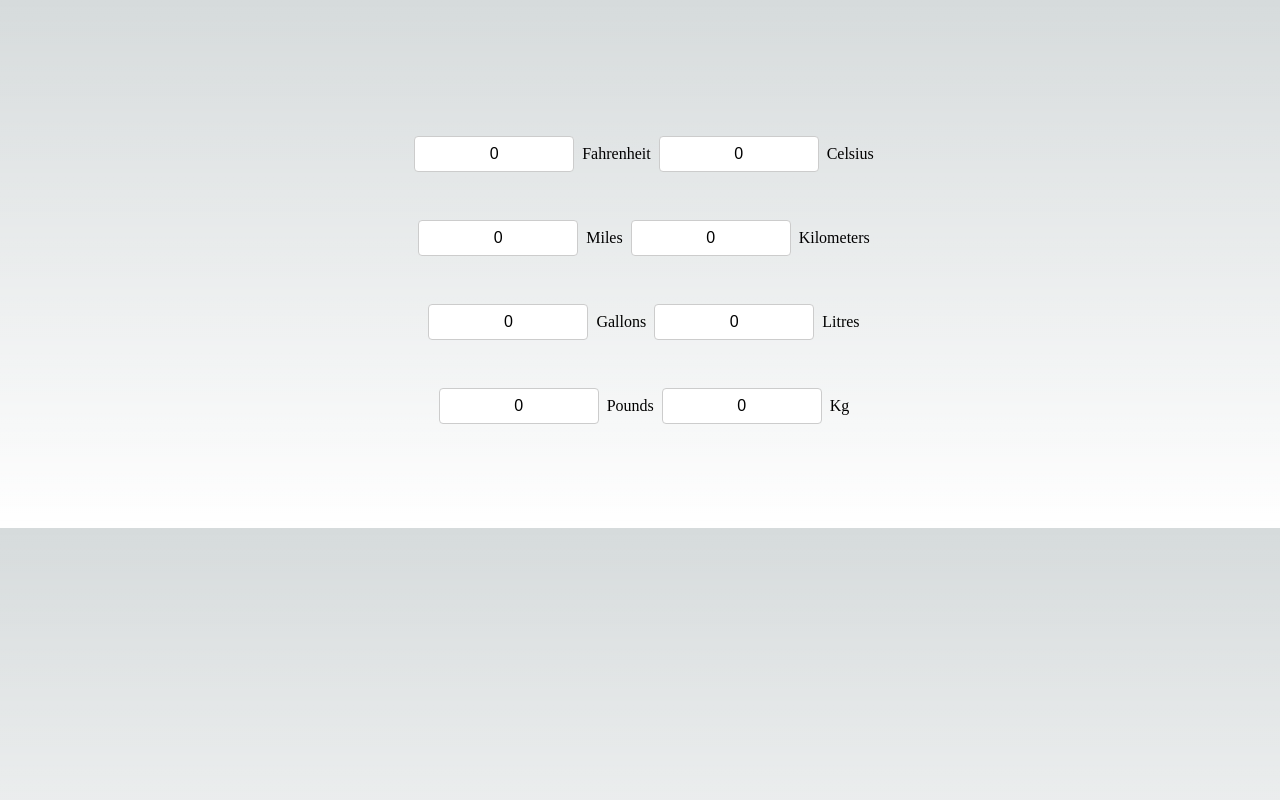
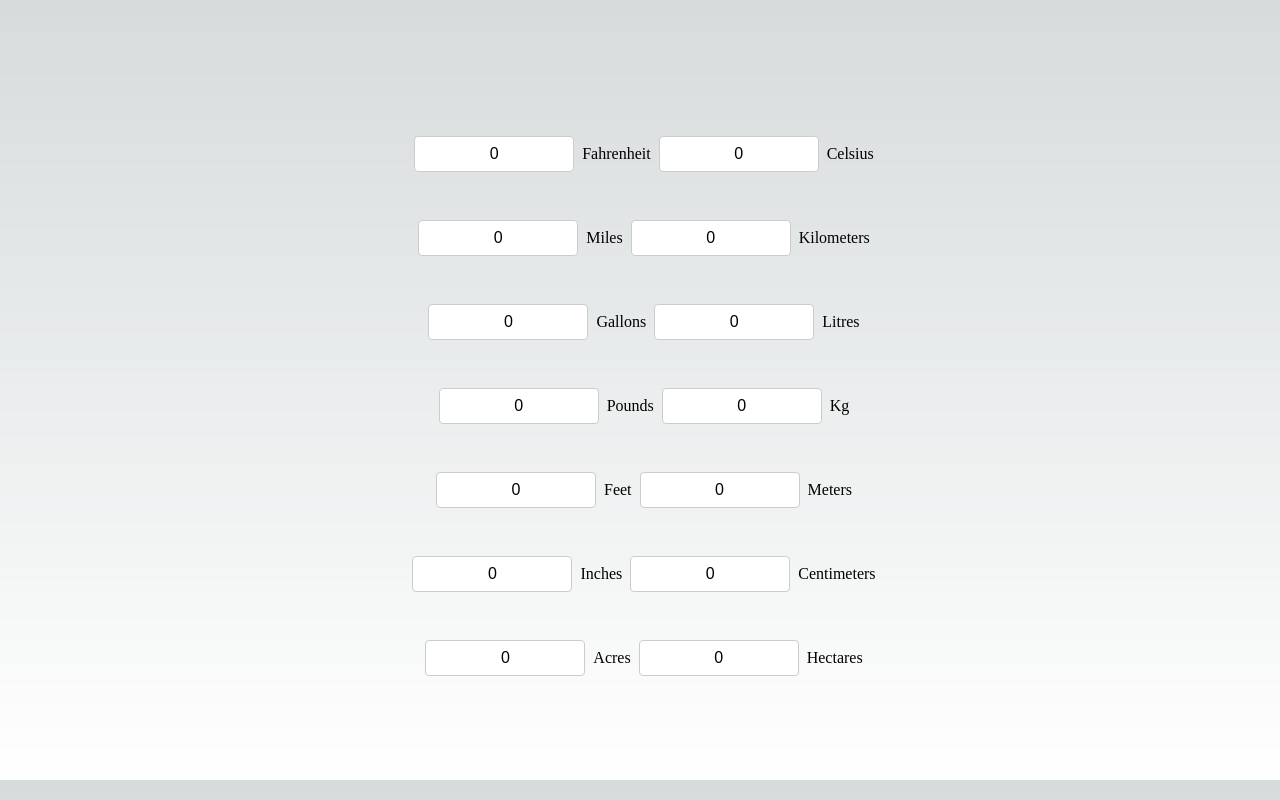
Before and after one commit to pcherkashin/converter-app, a Next.js app: page / in a window 1280 px wide. Built offline with nearby package versions, Linux system fonts and the light colour scheme.

Commit message:
add converters components

```diff
--- /dev/null
+++ b/components/feet.js
@@ -0,0 +1,47 @@
+import React from 'react';
+
+//!Add values validation >=0
+//!Add default values
+
+export default function LengthConverter() {
+  const [far, setFar] = React.useState(0);
+  const [cel, setCel] = React.useState(0);
+
+  const handleFarChange = (event) => {
+    const farValue = event.target.value
+    setFar(farValue);
+    const setValue = (farValue / 3.2808)    // meters = feet / 3.2808
+    setCel(setValue.toFixed(2))
+  };
+
+  const handleCelChange = (event) => {
+    const celValue = event.target.value
+    setCel(celValue);
+    const setValue = (celValue * 3.2808) // feet = meters * 3.2808
+    setFar(setValue.toFixed(2));
+  };
+
+  return (
+    <div>
+      <form>
+        <input
+          type="number"
+          id="cur1"
+          placeholder="0.00"
+          value={far}
+          onChange={handleFarChange}
+        />
+        Feet
+        <br />
+        <input
+          type="number"
+          id="cur2"
+          placeholder="0.00"
+          value={cel}
+          onChange={handleCelChange}
+        />
+        Meters
+      </form>
+    </div>
+  );
+}
--- /dev/null
+++ b/components/inches.js
@@ -0,0 +1,47 @@
+import React from 'react';
+
+//!Add values validation >=0
+//!Add default values
+
+export default function InchConverter() {
+  const [far, setFar] = React.useState(0);
+  const [cel, setCel] = React.useState(0);
+
+  const handleFarChange = (event) => {
+    const farValue = event.target.value
+    setFar(farValue);
+    const setValue = (farValue * 2.54)    // centimeters = inches * 2.54
+    setCel(setValue.toFixed(2))
+  };
+
+  const handleCelChange = (event) => {
+    const celValue = event.target.value
+    setCel(celValue);
+    const setValue = (celValue / 2.54) // inches = centimeters / 2.54
+    setFar(setValue.toFixed(2));
+  };
+
+  return (
+    <div>
+      <form>
+        <input
+          type="number"
+          id="cur1"
+          placeholder="0.00"
+          value={far}
+          onChange={handleFarChange}
+        />
+        Inches
+        <br />
+        <input
+          type="number"
+          id="cur2"
+          placeholder="0.00"
+          value={cel}
+          onChange={handleCelChange}
+        />
+        Centimeters
+      </form>
+    </div>
+  );
+}
--- /dev/null
+++ b/components/square.js
@@ -0,0 +1,47 @@
+import React from 'react';
+
+//!Add values validation >=0
+//!Add default values
+
+export default function SquareConverter() {
+  const [far, setFar] = React.useState(0);
+  const [cel, setCel] = React.useState(0);
+
+  const handleFarChange = (event) => {
+    const farValue = event.target.value
+    setFar(farValue);
+    const setValue = (farValue * 0.404686)    // hectares = acres * 0.404686
+    setCel(setValue.toFixed(2))
+  };
+
+  const handleCelChange = (event) => {
+    const celValue = event.target.value
+    setCel(celValue);
+    const setValue = (celValue * 2.47105) // acres = hectares * 2.47105
+    setFar(setValue.toFixed(2));
+  };
+
+  return (
+    <div>
+      <form>
+        <input
+          type="number"
+          id="cur1"
+          placeholder="0.00"
+          value={far}
+          onChange={handleFarChange}
+        />
+        Acres
+        <br />
+        <input
+          type="number"
+          id="cur2"
+          placeholder="0.00"
+          value={cel}
+          onChange={handleCelChange}
+        />
+        Hectares
+      </form>
+    </div>
+  );
+}
--- a/pages/index.js
+++ b/pages/index.js
@@ -6,6 +6,9 @@ import TempConverter from './../components/temperature'
 import DistConverter from './../components/distance'
 import VolConverter from './../components/gallons'
 import WeightConverter from './../components/pounds'
+import LengthConverter from './../components/feet'
+import InchConverter from './../components/inches'
+import SquareConverter from './../components/square'
 
 const inter = Inter({ subsets: ['latin'] })
 
@@ -24,6 +27,9 @@ export default function Home() {
       < DistConverter />
       < VolConverter />
       < WeightConverter />
+      < LengthConverter />
+      < InchConverter />
+      < SquareConverter />
 
       </main>
     </>
```
